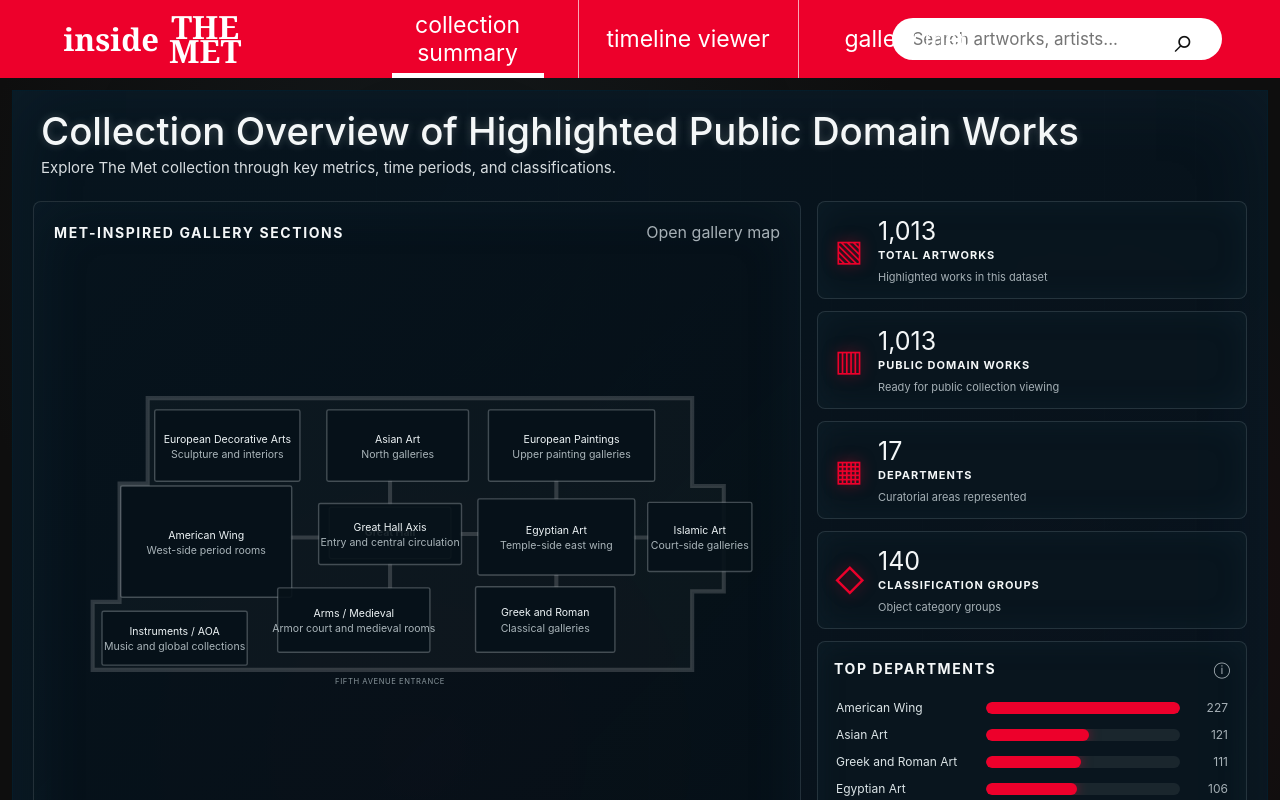
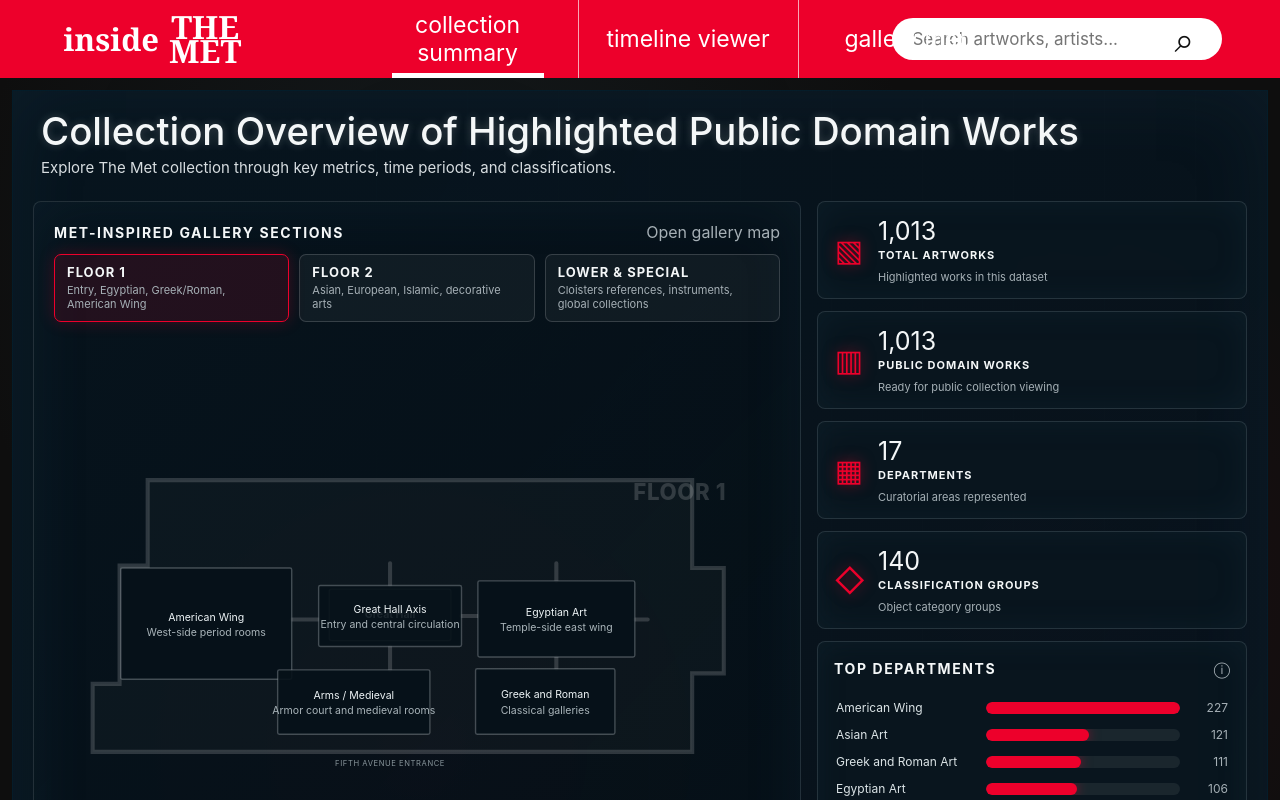
Before and after one commit to dh051112/insideTHEMET, a React (Vite) app: page / in a window 1280 px wide. Shown: the top 800 px of the page. Built offline with nearby package versions, Linux system fonts and the light colour scheme.

Commit message:
fix: change map

```diff
--- a/src/App.jsx
+++ b/src/App.jsx
@@ -2,6 +2,7 @@
 import {
   classificationCounts,
   departmentCounts,
+  floorPlans,
   floorRooms,
   floorSections,
   galleryArtworks,
@@ -167,7 +168,24 @@
   );
 }
 
+function FloorSelector({ activeFloor, onFloorChange }) {
+  return (
+    <div className="floor-selector">
+      {floorPlans.map((plan) => (
+        <button key={plan.id} className={activeFloor === plan.id ? 'active' : ''} onClick={(event) => {
+          event.stopPropagation();
+          onFloorChange(plan.id);
+        }}>
+          <strong>{plan.label}</strong>
+          <span>{plan.note}</span>
+        </button>
+      ))}
+    </div>
+  );
+}
+
 function SummaryMapPreview({ onOpenMap }) {
+  const [activeFloor, setActiveFloor] = useState('floor-1');
   const handleKeyDown = (event) => {
     if (event.key === 'Enter' || event.key === ' ') {
       event.preventDefault();
@@ -181,7 +199,8 @@
         <h2>Met-Inspired Gallery Sections</h2>
         <span>Open gallery map</span>
       </div>
-      <FloorOverviewMap selected={null} onSelect={onOpenMap} />
+      <FloorSelector activeFloor={activeFloor} onFloorChange={setActiveFloor} />
+      <FloorOverviewMap activeFloor={activeFloor} selected={null} onSelect={onOpenMap} />
     </section>
   );
 }
@@ -307,15 +326,19 @@
   );
 }
 
-function FloorOverviewMap({ selected, onSelect }) {
+function FloorOverviewMap({ activeFloor, selected, onSelect }) {
+  const visibleSections = floorSections.filter((section) => section.floor === activeFloor);
+  const activePlan = floorPlans.find((plan) => plan.id === activeFloor);
+
   return (
     <svg className="map-svg floor-overview" viewBox="0 0 1240 540">
       <path className="building-outline" d="M66 386H112V184h48V38h930v150h54v180h-54v134H66Z" />
       <path className="floor-spine" d="M406 276H452M696 270H724M992 276H1014M574 218V180M574 322V362M858 210V180M858 340V360" />
       <rect className="great-hall" x="470" y="224" width="208" height="88" rx="4" />
       <text className="hall-label" x="574" y="269">Great Hall</text>
+      <text className="floor-label" x="1148" y="72">{activePlan?.label}</text>
       <text className="facade-label" x="574" y="526">Fifth Avenue Entrance</text>
-      {floorSections.map((section) => (
+      {visibleSections.map((section) => (
         <g key={section.id} onClick={() => onSelect(section.id)} className={selected === section.id ? 'map-room active' : 'map-room'}>
           <rect x={section.x} y={section.y} width={section.w} height={section.h} rx="3" />
           <text x={section.x + section.w / 2} y={section.y + section.h / 2 - 10}>{section.label}</text>
@@ -375,8 +398,14 @@
 }
 
 function GalleryMap() {
+  const [activeFloor, setActiveFloor] = useState('floor-1');
   const [floor, setFloor] = useState(null);
   const [room, setRoom] = useState(null);
+  const chooseMapFloor = (id) => {
+    setActiveFloor(id);
+    setFloor(null);
+    setRoom(null);
+  };
   const chooseFloor = (id) => {
     setFloor(id);
     setRoom(null);
@@ -387,7 +416,10 @@
     <main className="dashboard">
       <PageTitle title="Gallery Map" subtitle="Explore a Met-inspired floor plan schematic, then inspect CSV gallery rooms and artworks." />
       <section className={['gallery-layout', floor ? 'has-rooms' : '', room ? 'has-list' : ''].filter(Boolean).join(' ')}>
-        <ChartPanel title="Met-Inspired Gallery Sections"><FloorOverviewMap selected={floor} onSelect={chooseFloor} /></ChartPanel>
+        <ChartPanel title="Met-Inspired Gallery Sections">
+          <FloorSelector activeFloor={activeFloor} onFloorChange={chooseMapFloor} />
+          <FloorOverviewMap activeFloor={activeFloor} selected={floor} onSelect={chooseFloor} />
+        </ChartPanel>
         {floor && (
           <ChartPanel title={`${selectedFloor?.label} Rooms`}>
             <FloorDetailMap floor={floor} selectedRoom={room} onRoomSelect={setRoom} />
--- a/src/mockData.js
+++ b/src/mockData.js
@@ -165,6 +165,12 @@
   egyptian: ['720', '721', '722', '723', '724', '725', '726', '727', '728'],
 };
 
+export const floorPlans = [
+  { id: 'floor-1', label: 'Floor 1', note: 'Entry, Egyptian, Greek/Roman, American Wing' },
+  { id: 'floor-2', label: 'Floor 2', note: 'Asian, European, Islamic, decorative arts' },
+  { id: 'floor-lower', label: 'Lower & Special', note: 'Cloisters references, instruments, global collections' },
+];
+
 const worksByRoom = timelineArtworks.reduce((acc, work) => {
   if (!work.galleryNumber) return acc;
   if (!acc[work.galleryNumber]) acc[work.galleryNumber] = [];
@@ -175,6 +181,7 @@
 export const floorSections = [
   {
     id: 'great-hall-axis',
+    floor: 'floor-1',
     label: 'Great Hall Axis',
     subtitle: 'Entry and central circulation',
     departments: ['Medieval Art', 'The Cloisters'],
@@ -186,6 +193,7 @@
   },
   {
     id: 'egyptian-wing',
+    floor: 'floor-1',
     label: 'Egyptian Art',
     subtitle: 'Temple-side east wing',
     departments: ['Egyptian Art'],
@@ -197,6 +205,7 @@
   },
   {
     id: 'greek-roman',
+    floor: 'floor-1',
     label: 'Greek and Roman',
     subtitle: 'Classical galleries',
     departments: ['Greek and Roman Art'],
@@ -208,6 +217,7 @@
   },
   {
     id: 'american-wing',
+    floor: 'floor-1',
     label: 'American Wing',
     subtitle: 'West-side period rooms',
     departments: ['The American Wing'],
@@ -219,6 +229,7 @@
   },
   {
     id: 'asian-art',
+    floor: 'floor-2',
     label: 'Asian Art',
     subtitle: 'North galleries',
     departments: ['Asian Art'],
@@ -230,6 +241,7 @@
   },
   {
     id: 'european-paintings',
+    floor: 'floor-2',
     label: 'European Paintings',
     subtitle: 'Upper painting galleries',
     departments: ['European Paintings', 'Robert Lehman Collection'],
@@ -241,6 +253,7 @@
   },
   {
     id: 'decorative-arts',
+    floor: 'floor-2',
     label: 'European Decorative Arts',
     subtitle: 'Sculpture and interiors',
     departments: ['European Sculpture and Decorative Arts'],
@@ -252,6 +265,7 @@
   },
   {
     id: 'arms-medieval',
+    floor: 'floor-1',
     label: 'Arms / Medieval',
     subtitle: 'Armor court and medieval rooms',
     departments: ['Arms and Armor', 'Medieval Art'],
@@ -263,6 +277,7 @@
   },
   {
     id: 'islamic-art',
+    floor: 'floor-2',
     label: 'Islamic Art',
     subtitle: 'Court-side galleries',
     departments: ['Islamic Art'],
@@ -274,6 +289,7 @@
   },
   {
     id: 'instruments-aoa',
+    floor: 'floor-lower',
     label: 'Instruments / AOA',
     subtitle: 'Music and global collections',
     departments: ['Musical Instruments', 'Arts of Africa, Oceania, and the Americas'],
--- a/src/styles.css
+++ b/src/styles.css
@@ -273,6 +273,49 @@
 
 .summary-map-panel .map-room text {
   font-size: 18px;
+}
+
+.floor-selector {
+  display: grid;
+  grid-template-columns: repeat(3, minmax(0, 1fr));
+  gap: 10px;
+  margin: 0 0 14px;
+}
+
+.floor-selector button {
+  min-height: 58px;
+  padding: 9px 12px;
+  border: 1px solid rgba(255, 255, 255, 0.16);
+  border-radius: 7px;
+  background: rgba(255, 255, 255, 0.045);
+  color: var(--text);
+  text-align: left;
+  cursor: pointer;
+}
+
+.floor-selector button:hover,
+.floor-selector button.active {
+  border-color: var(--red);
+  background: rgba(237, 0, 43, 0.12);
+  box-shadow: 0 0 16px rgba(237, 0, 43, 0.24);
+}
+
+.floor-selector strong,
+.floor-selector span {
+  display: block;
+}
+
+.floor-selector strong {
+  font-size: 13px;
+  text-transform: uppercase;
+  letter-spacing: 1px;
+}
+
+.floor-selector span {
+  margin-top: 4px;
+  color: var(--muted);
+  font-size: 11px;
+  line-height: 1.25;
 }
 
 .summary-overview {
@@ -734,6 +777,15 @@
   text-transform: uppercase;
 }
 
+.floor-label {
+  fill: rgba(255, 255, 255, 0.16);
+  text-anchor: end;
+  font-size: 38px;
+  font-weight: 800;
+  letter-spacing: 1px;
+  text-transform: uppercase;
+}
+
 .map-room {
   cursor: pointer;
 }
@@ -884,4 +936,8 @@
   .filter-buttons {
     display: grid;
   }
+
+  .floor-selector {
+    grid-template-columns: 1fr;
+  }
 }
```
